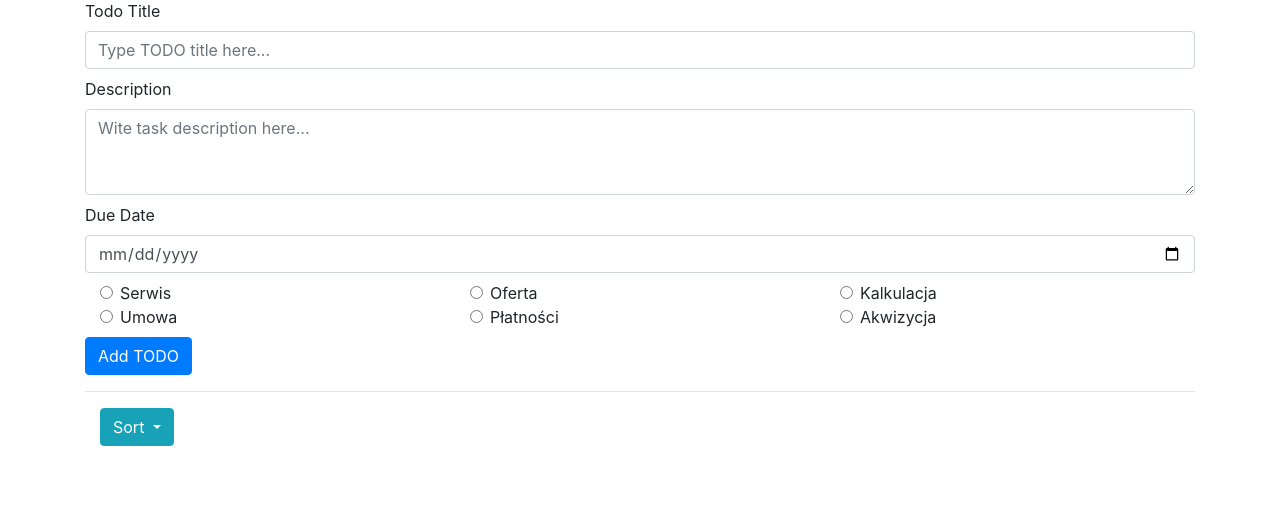
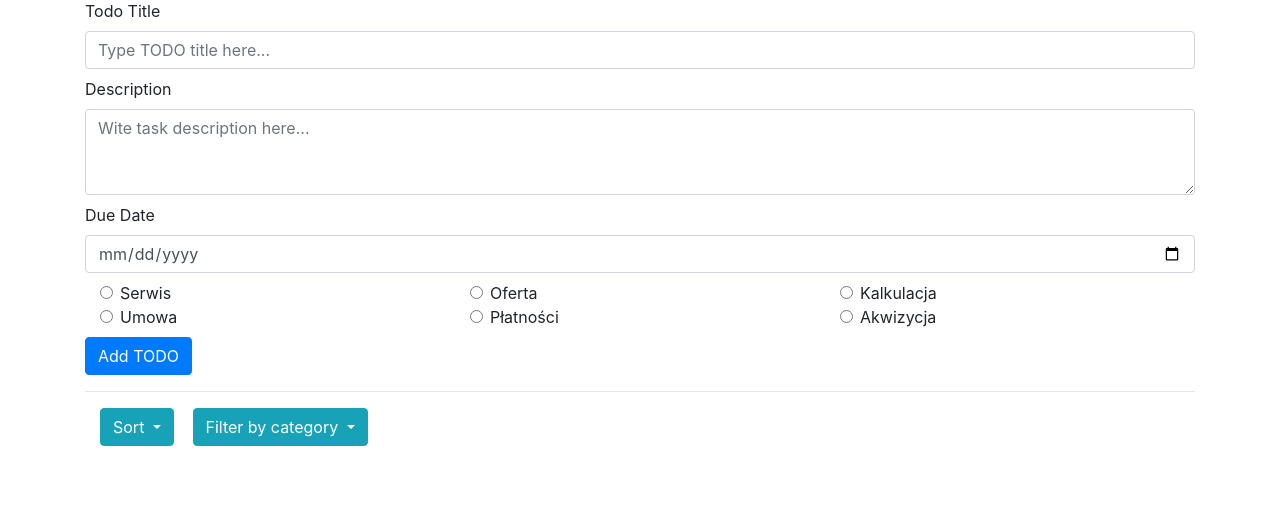
Before and after one commit to michaltyczynski1993/CustomersTaskSystem, a Flask app: page /todo in a window 1280 px wide. Shown: the part 146-651 px from the top of the page. Run offline with Flask 2, Linux system fonts and the light colour scheme; data that the repository does not hold is empty.

Commit message:
Category filter feature

```diff
--- a/app.py
+++ b/app.py
@@ -1,4 +1,5 @@
 from datetime import date
+from unicodedata import category
 from flask import Flask, render_template, request, redirect, url_for
 from flask_httpauth import HTTPBasicAuth
 from werkzeug.security import generate_password_hash, check_password_hash
@@ -79,6 +80,14 @@ def delete(todo_id):
     db.session.commit()
     return redirect(url_for('todo'))
 
+@app.route("/filter/<string:value>")
+def filter(value):
+    today_date = date.today()
+    username = users
+    todo_list=Todo.query.filter_by(category = value).all()
+    print(todo_list)
+    return render_template("todo.html", username=username, todo_list=todo_list, today_date=today_date)
+
 if __name__ == "__main__":
     db.create_all()
     port = os.environ.get("PORT", 5000)
--- a/templates/todo.html
+++ b/templates/todo.html
@@ -84,21 +84,48 @@
     <button type="submit" class="btn btn-primary">Add TODO</button>
     <hr>
     <div class="container">
-      <div class="row">
-        <div class="col">
+      <div class="row justify-content-start">
+        <div class="col-1">
 
           <div class="dropdown">
-            <button class="btn btn-info dropdown-toggle" type="button" id="dropdownmenu" data-toggle="dropdown" aria-haspopup="true" aria-expanded="false">
+            <button class="btn btn-info dropdown-toggle" type="button" id="dropdownmenu" data-toggle="dropdown"
+              aria-haspopup="true" aria-expanded="false">
               Sort
             </button>
             <div class="dropdown-menu" aria-labelledby="dropdownmenu">
-            <h6 class="dropdown-header">Choose elements</h6>
+              <h6 class="dropdown-header">Choose element</h6>
               <div class="dropdown-divider"></div>
               <a class="dropdown-item" href="/todo/id">id</a>
               <div class="dropdown-divider"></div>
               <a class="dropdown-item" href="/todo/category">category</a>
               <div class="dropdown-divider"></div>
               <a class="dropdown-item" href="/todo/date">date</a>
+            </div>
+          </div>
+
+        </div>
+
+        <div class="col-1">
+
+          <div class="dropdown">
+            <button class="btn btn-info dropdown-toggle" type="button" id="dropdownmenu" data-toggle="dropdown"
+              aria-haspopup="true" aria-expanded="false">
+              Filter by category
+            </button>
+            <div class="dropdown-menu" aria-labelledby="dropdownmenu">
+              <h6 class="dropdown-header">Choose element</h6>
+              <div class="dropdown-divider"></div>
+              <a class="dropdown-item" href="/filter/{{'Serwis'}}">Serwis</a>
+              <div class="dropdown-divider"></div>
+              <a class="dropdown-item" href="/filter/{{'Oferta'}}">Oferta</a>
+              <div class="dropdown-divider"></div>
+              <a class="dropdown-item" href="/filter/{{'Kalkulacja'}}">Kalkulacja</a>
+              <div class="dropdown-divider"></div>
+              <a class="dropdown-item" href="/filter/{{'Umowa'}}">Umowa</a>
+              <div class="dropdown-divider"></div>
+              <a class="dropdown-item" href="/filter/{{'Płatności'}}">Płatności</a>
+              <div class="dropdown-divider"></div>
+              <a class="dropdown-item" href="/filter/{{'Akwizycja'}}">Akwizycja</a>
             </div>
           </div>
 
```
Lines whose indentation alone changed are shown as unchanged.
